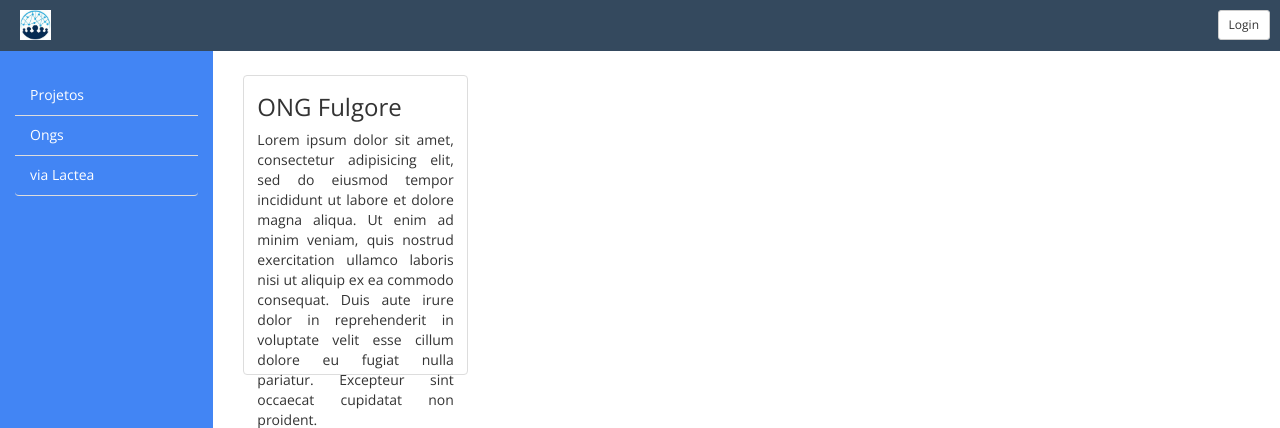
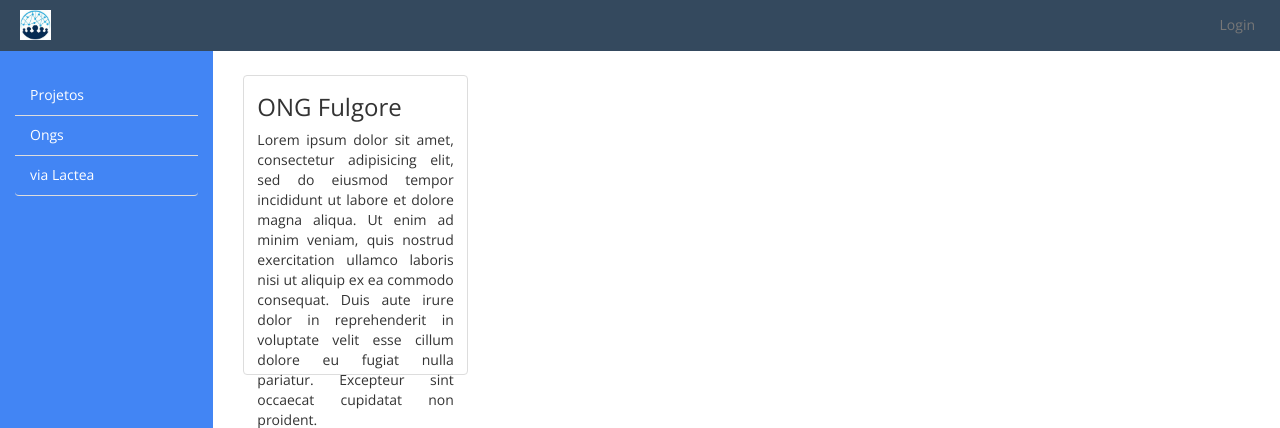
Before and after one commit to opensanca/maoaberta, a Django app: page / in a window 1280 px wide. Shown: the top 428 px of the page. Run offline with Django 3.2, Linux system fonts and the light colour scheme; some libraries are stand-ins or nearby versions.

Commit message:
add login link to homepage

```diff
--- a/maoaberta/templates/base.html
+++ b/maoaberta/templates/base.html
@@ -44,7 +44,7 @@
           <div class="collapse navbar-collapse" id="bs-example-navbar-collapse-1">
             <ul class="nav navbar-nav navbar-right">
               <li>
-                <button class="btn btn-sm btn-default navbar-btn" href="#">Login</button>
+                <a href="{% url 'login' %}">Login</a>
               </li>
             </ul>
           </div><!-- /.navbar-collapse -->
```
Also changed, not shown: maoaberta/templates/contributors/login.html (+4 -10 lines).
